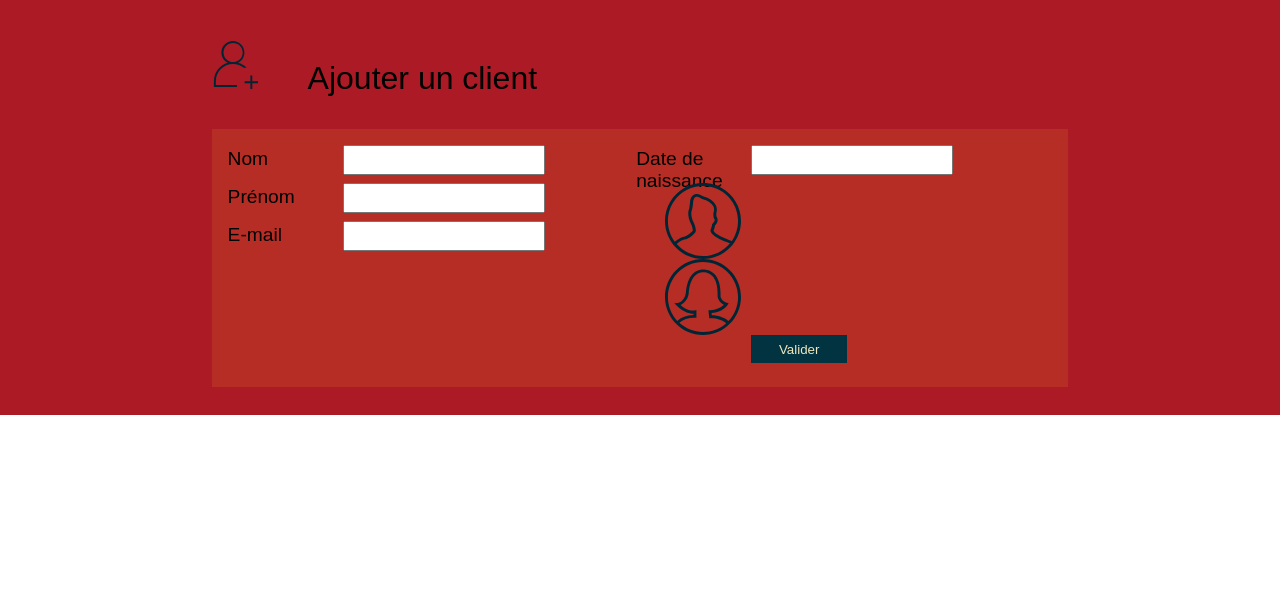
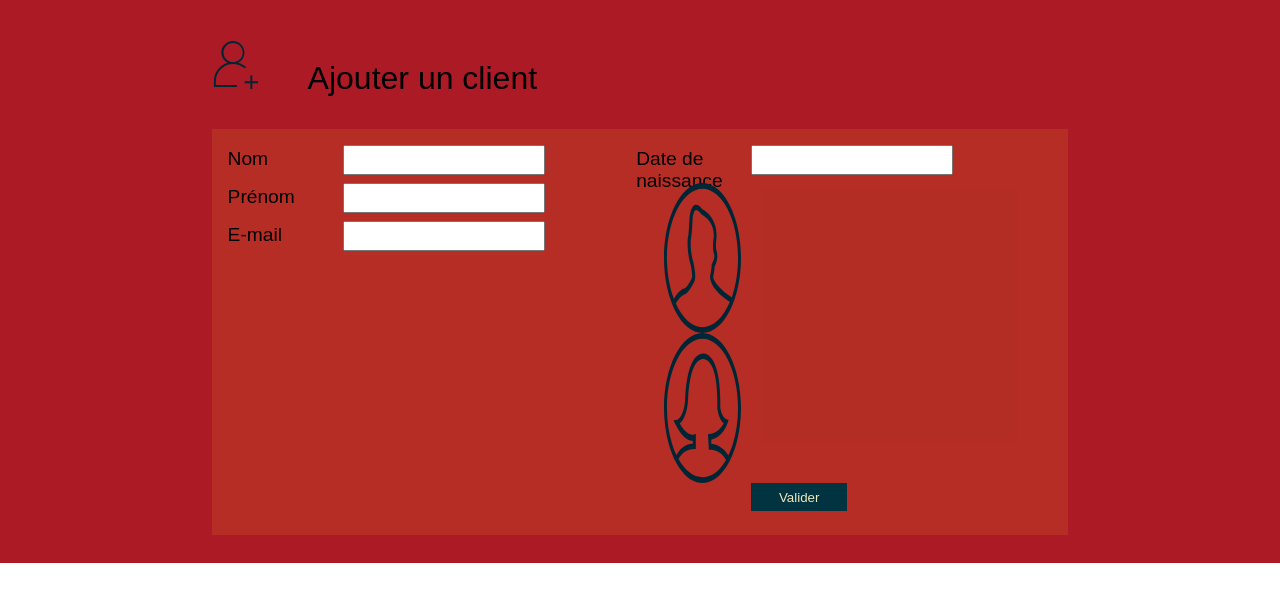
Before and after one commit to KevinPautonnier/mongoProject, a Django app: page /clients in a window 1280 px wide. Shown: the part 66-668 px from the top of the page. Run offline with Django 3.2, Linux system fonts and the light colour scheme; data that the repository does not hold is empty.

Commit message:
edit css

```diff
--- a/web_interface/static/css/style.css
+++ b/web_interface/static/css/style.css
@@ -91,10 +91,18 @@
     padding: 4px;
     align-items: center;
 }
+.info>form{
+    background-color: transparent;
+}
+.info>form>button{
+    border: none;
+    background-color: transparent;
+    min-width: 77px;
+    width: 6vw;
+}
 .info>img{
-    width: 76px;
-    height: 76px;
-    font-size: large;
+    min-width: 77px;
+    width: 6vw;
 }
 .info {
     display: inline-flex;
```
